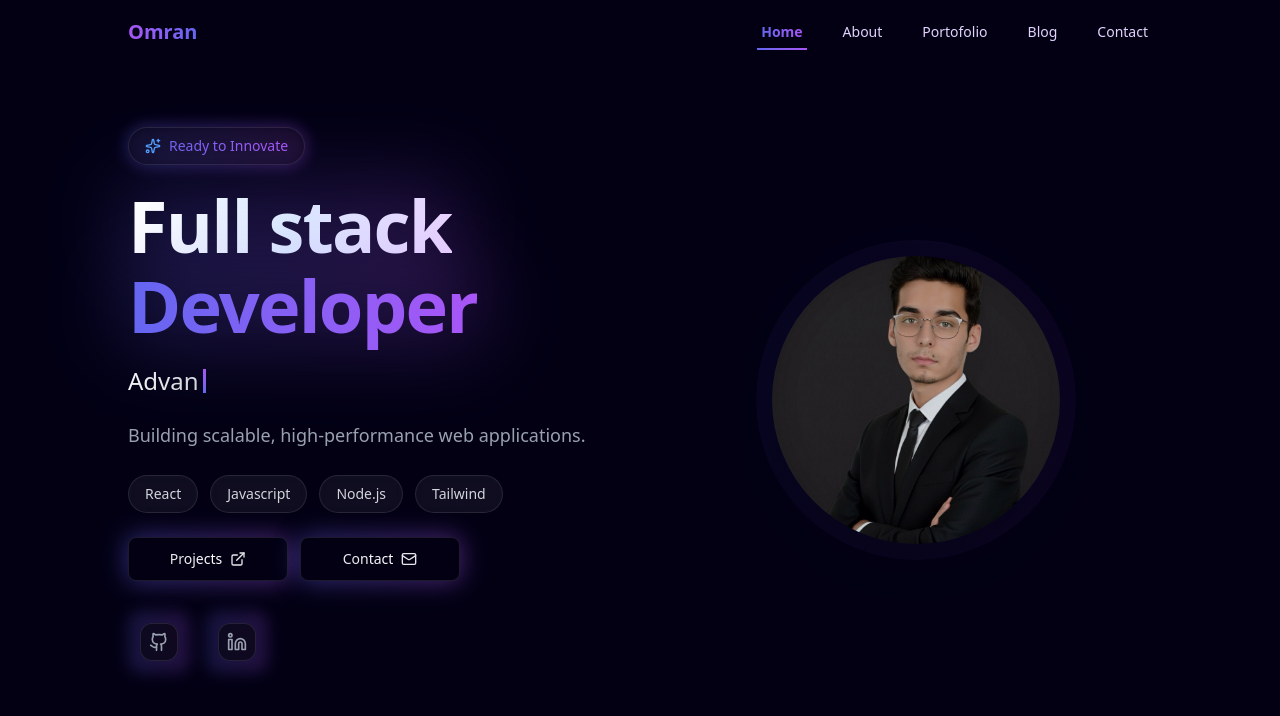
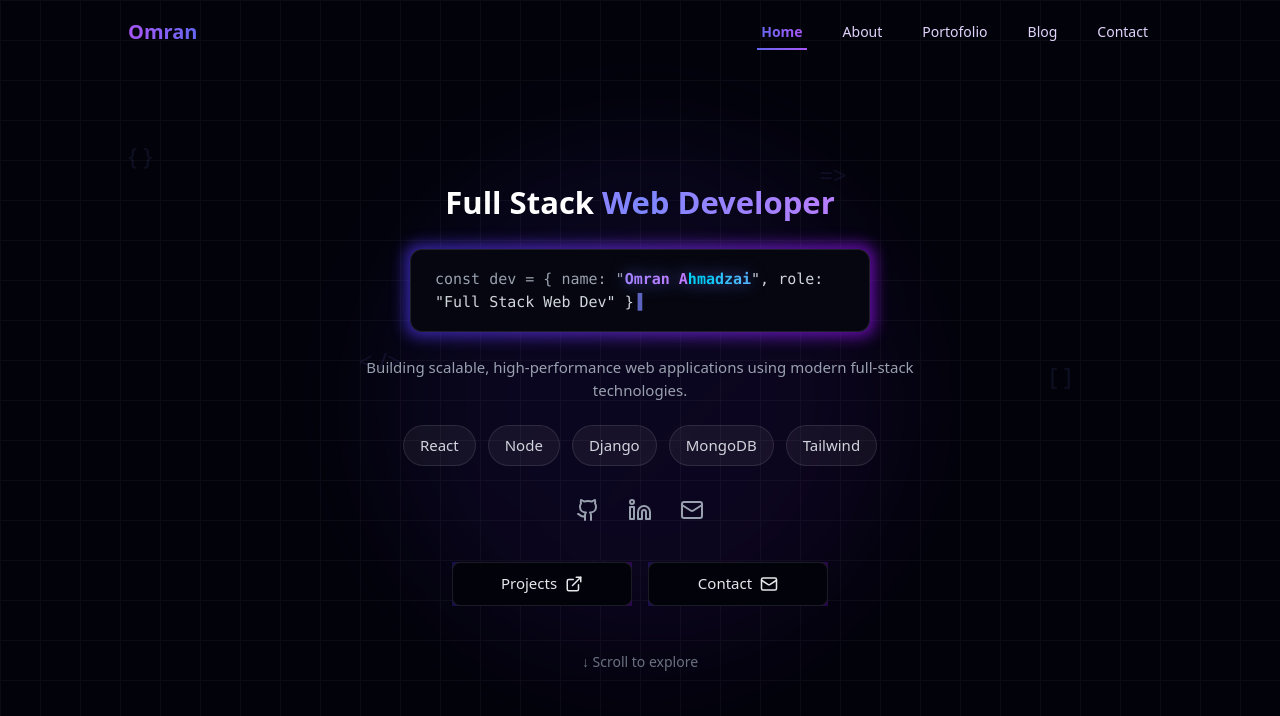
Before and after one commit to OmranInTech/Portfolio-website, a React (Vite) app: page / in a window 1280 px wide. Shown: the top 716 px of the page. Built offline with nearby package versions, Linux system fonts and the light colour scheme.

Commit message:
added more animations to home page

```diff
--- a/src/Pages/Home.jsx
+++ b/src/Pages/Home.jsx
@@ -1,230 +1,208 @@
-import React, { useState, useEffect, useCallback, memo } from "react"
-import { Github, Linkedin, Mail, ExternalLink, Instagram, Sparkles } from "lucide-react"
-import OmranImg from "../assets/images/omran.jpeg"
-import AOS from 'aos'
-import 'aos/dist/aos.css'
+import React, { useEffect, useState, memo } from "react"
+import { Github, Linkedin, Mail, ExternalLink } from "lucide-react"
+import AOS from "aos"
+import "aos/dist/aos.css"
 
-// Memoized Components
-const StatusBadge = memo(() => (
-  <div className="inline-block animate-float lg:mx-0" data-aos="zoom-in" data-aos-delay="400">
-    <div className="relative group">
-      <div className="absolute -inset-0.5 bg-gradient-to-r from-[#6366f1] to-[#a855f7] rounded-full blur opacity-30 group-hover:opacity-50 transition duration-1000"></div>
-      <div className="relative px-3 sm:px-4 py-2 rounded-full bg-black/40 backdrop-blur-xl border border-white/10">
-        <span className="bg-gradient-to-r from-[#6366f1] to-[#a855f7] text-transparent bg-clip-text sm:text-sm text-[0.7rem] font-medium flex items-center">
-          <Sparkles className="sm:w-4 sm:h-4 w-3 h-3 mr-2 text-blue-400" />
-          Ready to Innovate
-        </span>
-      </div>
-    </div>
-  </div>
-));
-
-const MainTitle = memo(() => (
-  <div className="space-y-2" data-aos="fade-up" data-aos-delay="600">
-    <h1 className="text-5xl sm:text-6xl md:text-6xl lg:text-6xl xl:text-7xl font-bold tracking-tight">
-      <span className="relative inline-block">
-        <span className="absolute -inset-2 bg-gradient-to-r from-[#6366f1] to-[#a855f7] blur-2xl opacity-20"></span>
-        <span className="relative bg-gradient-to-r from-white via-blue-100 to-purple-200 bg-clip-text text-transparent">
-          Full stack
-        </span>
-      </span>
-      <br />
-      <span className="relative inline-block mt-2">
-        <span className="absolute -inset-2 bg-gradient-to-r from-[#6366f1] to-[#a855f7] blur-2xl opacity-20"></span>
-        <span className="relative bg-gradient-to-r from-[#6366f1] to-[#a855f7] bg-clip-text text-transparent">
-          Developer
-        </span>
-      </span>
-    </h1>
-  </div>
-));
-
-const TechStack = memo(({ tech }) => (
-  <div className="px-4 py-2 hidden sm:block rounded-full bg-white/5 backdrop-blur-sm border border-white/10 text-sm text-gray-300 hover:bg-white/10 transition-colors">
-    {tech}
-  </div>
-));
+//////////////// CTA BUTTON //////////////////
 
 const CTAButton = memo(({ href, text, icon: Icon }) => (
-  <a href={href}>
-    <button className="group relative w-[160px]">
-      <div className="absolute -inset-0.5 bg-gradient-to-r from-[#4f52c9] to-[#8644c5] rounded-xl opacity-50 blur-md group-hover:opacity-90 transition-all duration-700"></div>
-      <div className="relative h-11 bg-[#030014] backdrop-blur-xl rounded-lg border border-white/10 leading-none overflow-hidden">
-        <div className="absolute inset-0 scale-x-0 group-hover:scale-x-100 origin-left transition-transform duration-500 bg-gradient-to-r from-[#4f52c9]/20 to-[#8644c5]/20"></div>
-        <span className="absolute inset-0 flex items-center justify-center gap-2 text-sm group-hover:gap-3 transition-all duration-300">
-          <span className="bg-gradient-to-r from-gray-200 to-white bg-clip-text text-transparent font-medium z-10">
-            {text}
-          </span>
-          <Icon className={`w-4 h-4 text-gray-200 ${text === 'Contact' ? 'group-hover:translate-x-1' : 'group-hover:rotate-45'} transform transition-all duration-300 z-10`} />
-        </span>
+  <a href={href} className="w-full sm:w-auto">
+    <button className="group relative w-full sm:w-[180px] overflow-hidden">
+      <div className="absolute -inset-0.5 bg-gradient-to-r from-indigo-600 to-purple-600 rounded-xl opacity-70 blur-md group-hover:opacity-100 transition"></div>
+
+      <div className="absolute inset-0 translate-x-[-120%] group-hover:translate-x-[120%] transition duration-700 bg-white/10 skew-x-12"></div>
+
+      <div className="relative h-12 sm:h-11 bg-[#02030a] rounded-lg border border-white/10 flex items-center justify-center gap-2 text-[15px] sm:text-[15px] text-gray-200 group-hover:scale-[1.05] transition">
+        {text} <Icon className="w-[18px] h-[18px]" />
       </div>
     </button>
   </a>
-));
+))
 
-const SocialLink = memo(({ icon: Icon, link }) => (
-  <a href={link} target="_blank" rel="noopener noreferrer">
-    <button className="group relative p-3">
-      <div className="absolute inset-0 bg-gradient-to-r from-[#6366f1] to-[#a855f7] rounded-xl blur opacity-20 group-hover:opacity-40 transition duration-300"></div>
-      <div className="relative rounded-xl bg-black/50 backdrop-blur-xl p-2 flex items-center justify-center border border-white/10 group-hover:border-white/20 transition-all duration-300">
-        <Icon className="w-5 h-5 text-gray-400 group-hover:text-white transition-colors" />
+//////////////// FLOATING SYMBOLS //////////////////
+
+const FloatingSymbols = () => {
+  const symbols = ["{ }", "< />", "( )", "=>", "[ ]"]
+  return (
+    <div className="absolute inset-0 pointer-events-none overflow-hidden">
+      {symbols.map((s, i) => (
+        <div
+          key={i}
+          className="absolute text-indigo-400/10 text-xl sm:text-2xl animate-floatSlow"
+          style={{
+            left: `${10 + i * 18}%`,
+            top: `${20 + (i % 3) * 25}%`,
+            animationDelay: `${i * 1.5}s`,
+          }}
+        >
+          {s}
         </div>
-    </button>
-  </a>
-));
+      ))}
+    </div>
+  )
+}
 
-// Constants
-const TYPING_SPEED = 100;
-const ERASING_SPEED = 50;
-const PAUSE_DURATION = 2000;
-const WORDS = ["Advanced Web Dev Student", "ML Enthusiast", "Tech Enthusiast"];
-const TECH_STACK = ["React", "Javascript", "Node.js", "Tailwind"];
-const SOCIAL_LINKS = [
-  { icon: Github, link: "https://github.com/OmranInTech" },
-  { icon: Linkedin, link: "https://www.linkedin.com/in/omran-ahmadzai-68a5b6351/" }
-];
+//////////////// MAIN //////////////////
 
 const Home = () => {
-  const [text, setText] = useState("")
-  const [isTyping, setIsTyping] = useState(true)
-  const [wordIndex, setWordIndex] = useState(0)
-  const [charIndex, setCharIndex] = useState(0)
-  const [isLoaded, setIsLoaded] = useState(false)
-  const [isHovering, setIsHovering] = useState(false)
 
-  // Optimize AOS initialization
-  useEffect(() => {
-    const initAOS = () => {
-      AOS.init({
-        once: true,
-        offset: 10,
+  const beforeName = 'const dev = { name: "'
+  const name = 'Omran Ahmadzai'
+  const afterName = '", role: "Full Stack Web Dev" }'
 
-      });
-    };
-
-    initAOS();
-    window.addEventListener('resize', initAOS);
-    return () => window.removeEventListener('resize', initAOS);
-  }, []);
+  const full = beforeName + name + afterName
+  const [typed, setTyped] = useState("")
 
   useEffect(() => {
-    setIsLoaded(true);
-    return () => setIsLoaded(false);
-  }, []);
-
-  // Optimize typing effect
-  const handleTyping = useCallback(() => {
-    if (isTyping) {
-      if (charIndex < WORDS[wordIndex].length) {
-        setText(prev => prev + WORDS[wordIndex][charIndex]);
-        setCharIndex(prev => prev + 1);
-      } else {
-        setTimeout(() => setIsTyping(false), PAUSE_DURATION);
-      }
-    } else {
-      if (charIndex > 0) {
-        setText(prev => prev.slice(0, -1));
-        setCharIndex(prev => prev - 1);
-      } else {
-        setWordIndex(prev => (prev + 1) % WORDS.length);
-        setIsTyping(true);
-      }
-    }
-  }, [charIndex, isTyping, wordIndex]);
+    let i = 0
+    const t = setInterval(() => {
+      setTyped(full.slice(0, i))
+      i++
+      if (i > full.length) clearInterval(t)
+    }, 28)
+    return () => clearInterval(t)
+  }, [])
 
   useEffect(() => {
-    const timeout = setTimeout(
-      handleTyping,
-      isTyping ? TYPING_SPEED : ERASING_SPEED
-    );
-    return () => clearTimeout(timeout);
-  }, [handleTyping]);
+    AOS.init({ once: true, duration: 900, easing: "ease-out-cubic" })
+  }, [])
 
-  // Avatar image classes (circular, responsive)
-  const imageClass = `object-cover rounded-full transition-all duration-500 shadow-2xl ${
-    isHovering
-      ? "scale-105 rotate-1"
-      : "scale-100"
-  }`
+  const nameStart = typed.indexOf(name)
+  const hasName = nameStart !== -1
 
   return (
-    <div className="min-h-screen bg-[#030014] overflow-hidden px-[5%] sm:px-[5%] lg:px-[10%] " id="Home">
-      <div className={`relative z-10 transition-all duration-1000 ${isLoaded ? "opacity-100" : "opacity-0"}`}>
-        <div className="container mx-auto  min-h-screen ">
-          <div className="flex flex-col lg:flex-row items-center justify-center h-screen md:justify-between gap-0 sm:gap-12 lg:gap-20">
-            {/* Left Column */}
-            <div className="w-full lg:w-1/2 space-y-6 sm:space-y-8 text-left lg:text-left order-1 lg:order-1 lg:mt-0"
-              data-aos="fade-right"
-              data-aos-delay="200">
-              <div className="space-y-4 sm:space-y-6">
-                <StatusBadge />
-                <MainTitle />
+    <div className="min-h-screen bg-[#02030a] flex items-start sm:items-center justify-center px-4 relative overflow-hidden">
 
-                {/* Typing Effect */}
-                <div className="h-8 flex items-center" data-aos="fade-up" data-aos-delay="800">
-                  <span className="text-xl md:text-2xl bg-gradient-to-r from-gray-100 to-gray-300 bg-clip-text text-transparent font-light">
-                    {text}
+      {/* bg glow */}
+      <div className="absolute w-[420px] sm:w-[520px] h-[420px] sm:h-[520px] rounded-full blur-3xl bg-gradient-to-br from-indigo-600/20 to-purple-600/20 opacity-40 animate-pulse"/>
+
+      {/* grid */}
+      <div className="absolute inset-0 opacity-[0.04] bg-[linear-gradient(to_right,#fff_1px,transparent_1px),linear-gradient(to_bottom,#fff_1px,transparent_1px)] bg-[size:40px_40px]" />
+
+      <FloatingSymbols />
+
+      {/* MOBILE: more vertical fill */}
+      <div className="w-full max-w-3xl text-center space-y-7 sm:space-y-6 relative z-10 pt-28 sm:pt-24 pb-16">
+
+        {/* TITLE — bigger on mobile */}
+        <h1 className="text-[28px] sm:text-[26px] mt-5 md:text-[31px] font-bold" data-aos="fade-up">
+          <span className="text-white">Full Stack </span>
+          <span className="bg-gradient-to-r from-indigo-400 via-purple-400 to-indigo-400 bg-[length:200%] animate-gradientShift bg-clip-text text-transparent">
+            Web Developer
           </span>
-                  <span className="w-[3px] h-6 bg-gradient-to-t from-[#6366f1] to-[#a855f7] ml-1 animate-blink"></span>
-                </div>
+        </h1>
 
-                {/* Description */}
-                <p className="text-base md:text-lg text-gray-400 max-w-xl leading-relaxed font-light"
-                  data-aos="fade-up"
-                  data-aos-delay="1000">
-                 Building scalable, high-performance web applications.
-                </p>
+        {/* CODE BOX — taller & clearer on mobile */}
+        <div data-aos="zoom-in" data-aos-delay="150"
+             className="mx-auto w-full max-w-[100%] sm:max-w-[460px]">
 
-                {/* Tech Stack */}
-                <div className="flex flex-wrap gap-3 justify-start" data-aos="fade-up" data-aos-delay="1200">
-                  {TECH_STACK.map((tech, index) => (
-                    <TechStack key={index} tech={tech} />
-                  ))}
-                </div>
+          <div className="relative group">
+            <div className="absolute -inset-1 bg-gradient-to-r from-indigo-600 to-purple-600 rounded-xl blur opacity-70 group-hover:opacity-100 transition"></div>
 
-                {/* CTA Buttons */}
-                <div className="flex flex-row gap-3 w-full justify-start" data-aos="fade-up" data-aos-delay="1400">
-                  <CTAButton href="#Portofolio" text="Projects" icon={ExternalLink} />
-                  <CTAButton href="#Contact" text="Contact" icon={Mail} />
-                </div>
+            <div className="relative bg-[#05060f] border border-white/10 rounded-xl
+                            px-5 sm:px-6
+                            py-[18px] sm:py-[18px]
+                            font-mono
+                            text-[14px] sm:text-[15px]
+                            text-left
+                            hover:scale-[1.02] transition
+                            break-words">
 
-                {/* Social Links */}
-                <div className="hidden sm:flex gap-4 justify-start" data-aos="fade-up" data-aos-delay="1600">
-                  {SOCIAL_LINKS.map((social, index) => (
-                    <SocialLink key={index} {...social} />
-                  ))}
+              {!hasName && (
+                <span className="text-gray-300">{typed}</span>
+              )}
+
+              {hasName && (
+                <>
+                  <span className="text-gray-400">
+                    {typed.slice(0, nameStart)}
+                  </span>
+
+                  <span className="bg-gradient-to-r from-cyan-400 via-indigo-400 to-purple-400
+                                   bg-[length:200%]
+                                   animate-gradientShift
+                                   bg-clip-text text-transparent
+                                   font-semibold
+                                   drop-shadow-[0_0_8px_rgba(99,102,241,0.7)]">
+                    {name}
+                  </span>
+
+                  <span className="text-gray-300">
+                    {typed.slice(nameStart + name.length)}
+                  </span>
+                </>
+              )}
+
+              <span className="ml-1 animate-pulse text-indigo-400">▌</span>
             </div>
           </div>
         </div>
 
-            {/* Right Column - Optimized Lottie Animation */}
-            <div className="w-full py-[10%] sm:py-0 lg:w-1/2 h-auto lg:h-[600px] xl:h-[750px] relative flex items-center justify-center order-2 lg:order-2 mt-8 lg:mt-0"
-              onMouseEnter={() => setIsHovering(true)}
-              onMouseLeave={() => setIsHovering(false)}
-              data-aos="fade-left"
-              data-aos-delay="600">
-              <div className="relative w-full opacity-90">
-                <div className={`absolute inset-0 flex items-center justify-center pointer-events-none transition-all duration-700 ${
-                  isHovering ? "opacity-50" : "opacity-20"
-                }`}>
-                  <div className={`absolute top-1/2 left-1/2 -translate-x-1/2 -translate-y-1/2 w-52 h-52 sm:w-64 sm:h-64 md:w-80 md:h-80 rounded-full bg-gradient-to-br from-indigo-500/12 to-purple-500/12 blur-3xl animate-[pulse_6s_cubic-bezier(0.4,0,0.6,1)_infinite] transition-all duration-700 ${
-                    isHovering ? "scale-110" : "scale-100"
-                  }`}>
-                  </div>
+        {/* description — larger mobile */}
+        <p data-aos="fade-up" data-aos-delay="300"
+           className="text-gray-400 text-[15px] sm:text-[15px] max-w-xl mx-auto">
+          Building scalable, high-performance web applications using modern full-stack technologies.
+        </p>
+
+        {/* STACK — bigger pills mobile */}
+        <div data-aos="fade-up" data-aos-delay="450"
+             className="flex flex-wrap gap-3 justify-center">
+
+          {["React","Node","Django","MongoDB","Tailwind"].map(s => (
+            <span key={s}
+              className="relative px-4 py-2
+                         text-[14px] sm:text-[15px]
+                         rounded-full bg-white/5 border border-white/10
+                         text-gray-300 hover:scale-110 transition overflow-hidden group">
+              <span className="absolute inset-0 translate-x-[-100%] group-hover:translate-x-[100%] bg-white/10 transition duration-700"></span>
+              {s}
+            </span>
+          ))}
         </div>
 
-                <div className={`relative z-10 flex items-center justify-center w-full`}>
-                  <div className="w-52 h-52 sm:w-64 sm:h-64 md:w-80 md:h-80 flex items-center justify-center bg-gradient-to-r from-[#6366f1]/6 to-[#a855f7]/6 rounded-full p-1">
-                    <img src={OmranImg} alt="Omran Ahmadzai" className={`${imageClass} w-48 h-48 sm:w-56 sm:h-56 md:w-72 md:h-72`} />
+        {/* ICONS — larger mobile */}
+        <div data-aos="fade-up" data-aos-delay="600"
+             className="flex justify-center gap-7 pt-2">
+          <a href="https://github.com/OmranInTech">
+            <Github className="w-7 h-7 sm:w-6 sm:h-6 text-gray-400 hover:text-white hover:scale-125 transition"/>
+          </a>
+          <Linkedin className="w-7 h-7 sm:w-6 sm:h-6 text-gray-400 hover:text-white hover:scale-125 transition"/>
+          <Mail className="w-7 h-7 sm:w-6 sm:h-6 text-gray-400 hover:text-white hover:scale-125 transition"/>
         </div>
+
+        {/* BUTTONS — full width mobile */}
+        <div data-aos="fade-up" data-aos-delay="750"
+             className="flex flex-col sm:flex-row gap-3 sm:gap-4 justify-center pt-4 w-full sm:w-auto">
+          <CTAButton href="#Portfolio" text="Projects" icon={ExternalLink}/>
+          <CTAButton href="#Contact" text="Contact" icon={Mail}/>
         </div>
+
+        <div data-aos="fade-up" data-aos-delay="900"
+             className="pt-6 text-gray-500 text-sm animate-bounce">
+          ↓ Scroll to explore
         </div>
+
       </div>
+
+      <style>{`
+        @keyframes gradientShift {
+          0%{background-position:0%}
+          100%{background-position:200%}
+        }
+        .animate-gradientShift{
+          animation:gradientShift 6s linear infinite;
+        }
+        @keyframes floatSlow{
+          0%,100%{transform:translateY(0)}
+          50%{transform:translateY(-20px)}
+        }
+        .animate-floatSlow{
+          animation:floatSlow 12s ease-in-out infinite;
+        }
+      `}</style>
+
     </div>
-        </div>
-      </div>
-    </div>
-  );
-};
+  )
+}
 
-export default memo(Home);
+export default memo(Home)
```
Lines whose indentation alone changed are shown as unchanged.
